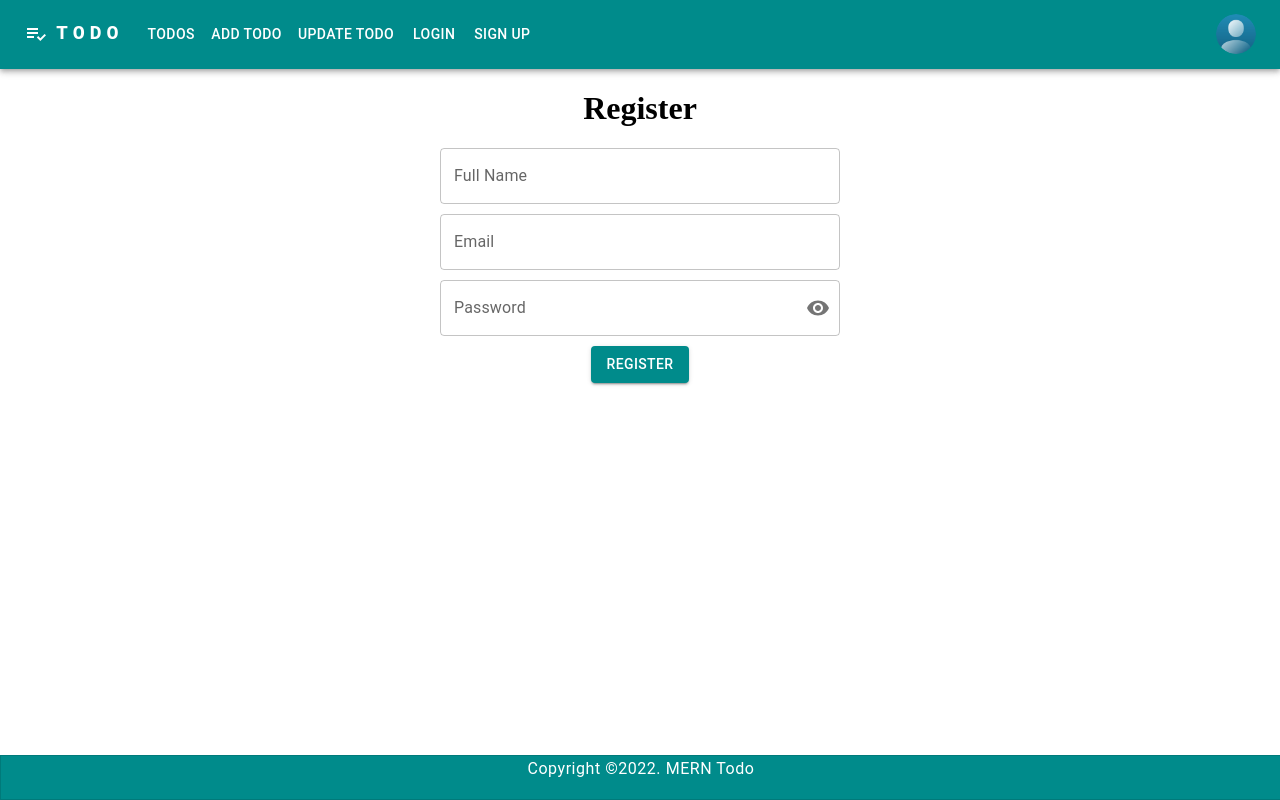
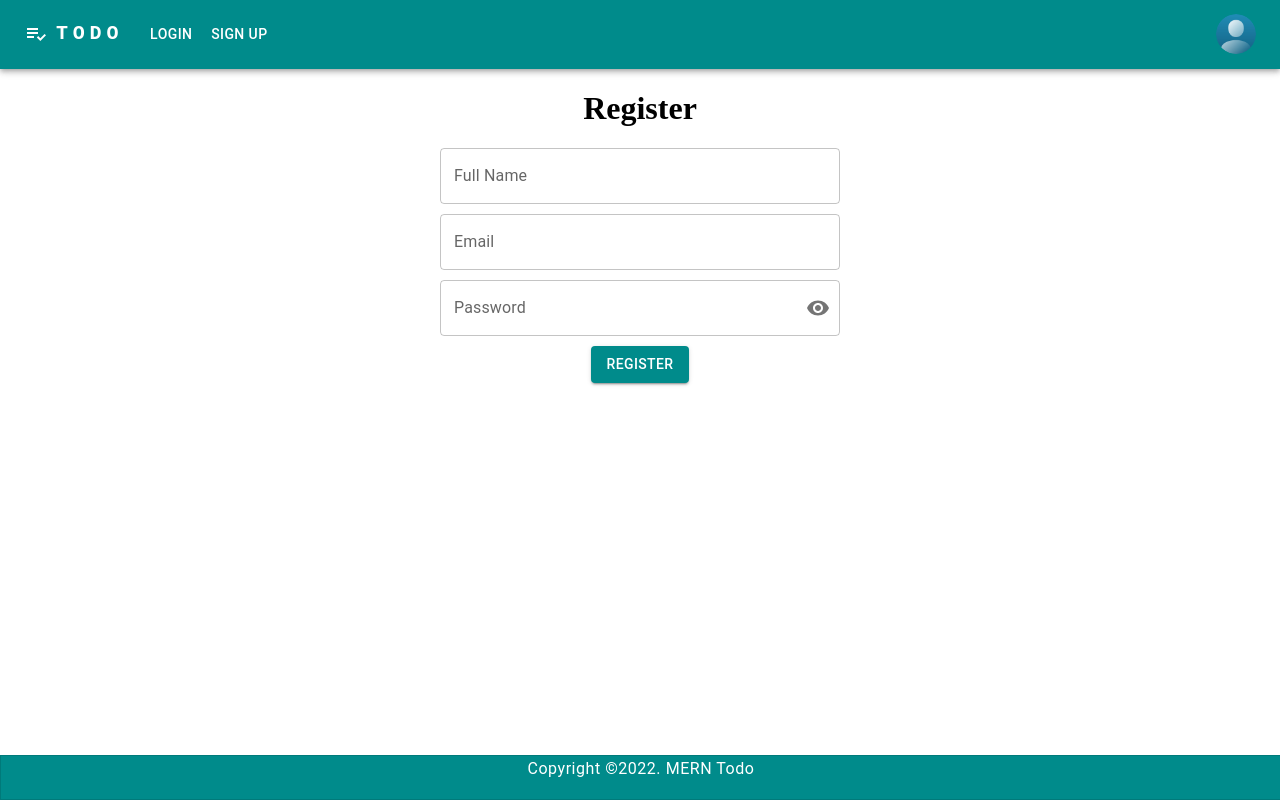
Before and after one commit to dev-alfaiz/mern-todo, a React (Create React App) app in the folder frontend/: page /signup in a window 1280 px wide. Built offline with nearby package versions, Linux system fonts and the light colour scheme; no server answers.

Commit message:
frontend/updated navbar

```diff
--- a/frontend/src/components/Navbar/Navbar.js
+++ b/frontend/src/components/Navbar/Navbar.js
@@ -194,6 +194,7 @@ export const Navbar = () => {
                 TODO
               </Typography>
             </Link>
+            {auth ? (
               <Box sx={{ flexGrow: 1, display: { xs: "none", md: "flex" } }}>
                 <Link
                   to="/todos"
@@ -228,6 +229,9 @@ export const Navbar = () => {
                     Update Todo
                   </Button>
                 </Link>
+              </Box>
+            ) : (
+              <Box sx={{ flexGrow: 1, display: { xs: "none", md: "flex" } }}>
                 <Link
                   to="/login"
                   style={{ textDecoration: "none", color: "#fff" }}
@@ -251,6 +255,7 @@ export const Navbar = () => {
                   </Button>
                 </Link>
               </Box>
+            )}
 
             <Box sx={{ flexGrow: 0 }}>
               <Tooltip title="Open settings">
```
Lines whose indentation alone changed are shown as unchanged.
